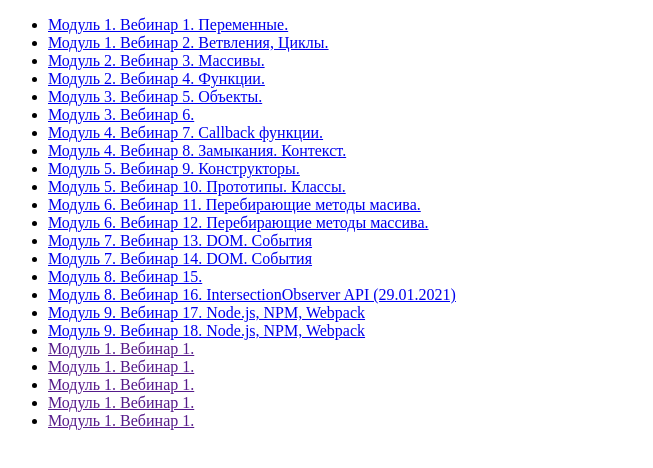
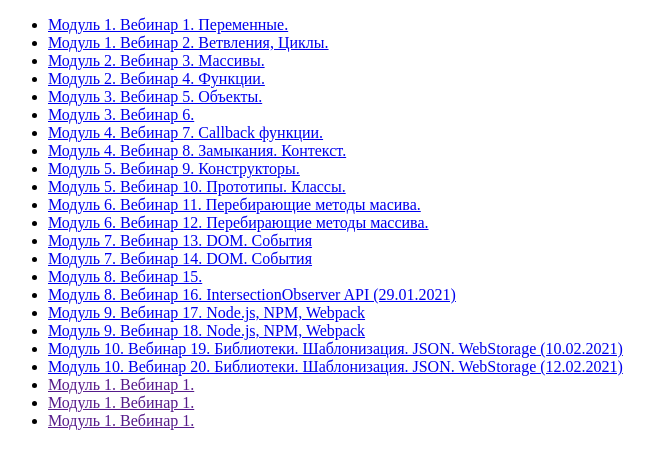
Before and after one commit to Alexey-Kaliostro/goit-js-webinars, a plain HTML site: page index.html in a window 1280 px wide. Shown: the whole page, without its empty margins (0-653 px from the left). Drawn offline with Linux system fonts and the light colour scheme.

Commit message:
webinar-19-20

```diff
--- a/index.html
+++ b/index.html
@@ -26,8 +26,8 @@
         <li><a href="https://www.youtube.com/watch?v=gahpifo2qJE&feature=youtu.be">Модуль 8. Вебинар 16. IntersectionObserver API (29.01.2021)</a></li>
         <li><a href="https://www.youtube.com/watch?v=t40vAq0dTUI&feature=youtu.be">Модуль 9. Вебинар 17. Node.js, NPM, Webpack</a></li>
         <li><a href="https://www.youtube.com/watch?v=mSZMxpOQMS8&feature=youtu.be">Модуль 9. Вебинар 18. Node.js, NPM, Webpack</a></li>
-        <li><a href="">Модуль 1. Вебинар 1.</a></li>
-        <li><a href="">Модуль 1. Вебинар 1.</a></li>
+        <li><a href="https://www.youtube.com/watch?v=dxoQZQcYLko&amp%3Bfeature=youtu.be&amp%3Bab_channel=GoIT">Модуль 10. Вебинар 19. Библиотеки. Шаблонизация. JSON. WebStorage (10.02.2021)</a></li>
+        <li><a href="https://www.youtube.com/watch?v=HfLi8BMHD4E&feature=youtu.be">Модуль 10. Вебинар 20. Библиотеки. Шаблонизация. JSON. WebStorage (12.02.2021)</a></li>
         <li><a href="">Модуль 1. Вебинар 1.</a></li>
         <li><a href="">Модуль 1. Вебинар 1.</a></li>
         <li><a href="">Модуль 1. Вебинар 1.</a></li>
```
